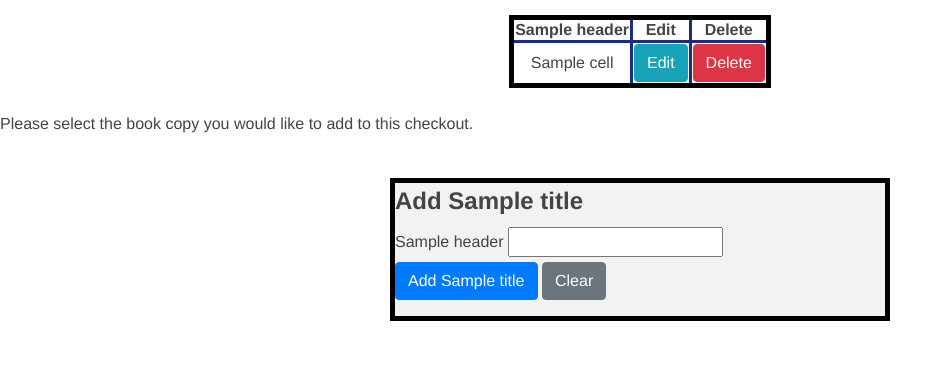
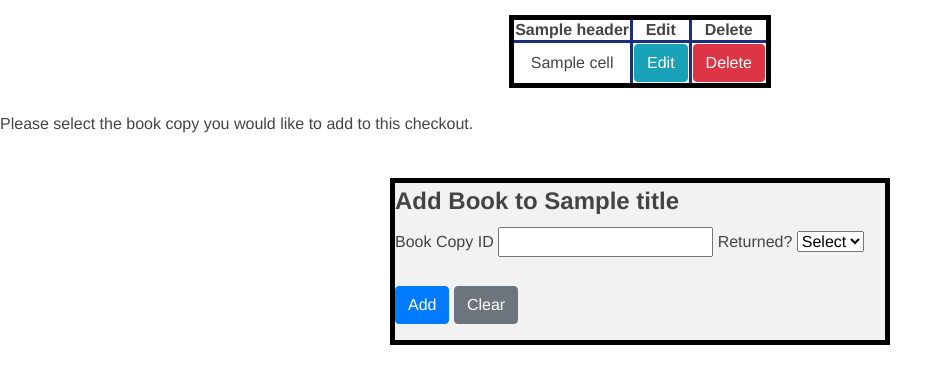
Before and after one commit to angularOcean/Library_System_Database, a Flask app: template templates/table_checkedbooks.j2 in a window 1280 px wide. Shown: the part 171-555 px from the top of the page, without its empty margins (0-952 px from the left). Run offline with Flask 2, Linux system fonts and the light colour scheme; the template is opened without the code that fills it: most values are stand-ins (such as "Sample title", 1, 10 or a date in 2020); some libraries are stand-ins or nearby versions.

Commit message:
finished crud for bookcopies. fixed null in ddl.

```diff
--- a/blueprints/bookcopies.py
+++ b/blueprints/bookcopies.py
@@ -26,7 +26,6 @@ else:
     )
 
 # -----------BOOKCOPIES-----------
-
 # bookcopies.html
 @bookcopies_bp.route("/bookcopies.html")
 def bookcopies_page():
@@ -90,7 +89,7 @@ def go_to_bookcopies(book_id):
     location_query = """SELECT location_id, location_name FROM Locations ORDER BY location_name ASC"""
     location_query = db.execute_query(db_connection=db_connection, query=location_query)
     location_results = list(location_query.fetchall())
-    location_results.append((-1, "None"))
+    location_results.append((-1, "No Location"))
 
     # Intialize Add Book Copy Form
     add_copy_form = AddCopy()
@@ -101,7 +100,7 @@ def go_to_bookcopies(book_id):
         input_location = add_copy_form.location_dropdown.data
 
         # Account for Null Location
-        if input_location == "-1":
+        if input_location == -1:
             add_copy_query = (
                 """INSERT INTO BookCopies (book_id, location_id) VALUES (%s, NULL); """
             )
@@ -120,6 +119,7 @@ def go_to_bookcopies(book_id):
                 query=add_copy_query,
                 query_params=(book_id, input_location),
             )
+        return redirect(f"/bookcopies/{book_id}")
 
     return render_template(
         "table_bookcopies.j2",
--- a/templates/insert_checkedbooks_template.j2
+++ b/templates/insert_checkedbooks_template.j2
@@ -5,18 +5,20 @@ Please select the book copy you would like to add to this checkout.
 <br>
 <div id="insert">
     <form method="POST" id= "insert {{ title }}">
-        <legend><strong>Add {{ title }} </strong></legend>
+        <legend><strong>Add Book to {{ title }} </strong></legend>
           <fieldset class="fields">
-
-            {% for header in form_headers %}
-              {% if header != "ID" %}
-              <label> {{ header }}</label>
-              <input type="text" name='{{ header }}'>
-              {% endif %}
-            {% endfor %}
-
+                <label for='Copy ID'>Book Copy ID</label>
+                <input type="text" id="Copy ID" name="Copy ID"></input>
+                <label for='Returned'> Returned? </label>
+                  <select id = 'Returned' name= 'Returned' required>
+                    <option value='' selected disabled>Select</option>
+                    <option value='1'>Yes</option>
+                    <option value='0'>No</option>
+                  </select>
+                  <br><br>
       </fieldset>
-          <input class="btn btn-primary" type="submit" id="add {{ title }}" value="Add {{ title }}">
+      </fieldset>
+          <input class="btn btn-primary" type="submit" id="add {{ title }}" value="Add">
           <input class="btn btn-secondary" type="reset" value="Clear" onClick="">
 	</form>
 </div>
```
Also changed, not shown: blueprints/checkedbooks.py (+25 -17 lines), database/library_db.sql (+5 -3 lines), templates/update_checkedbook_template.j2 (added, +30 -0 lines).
